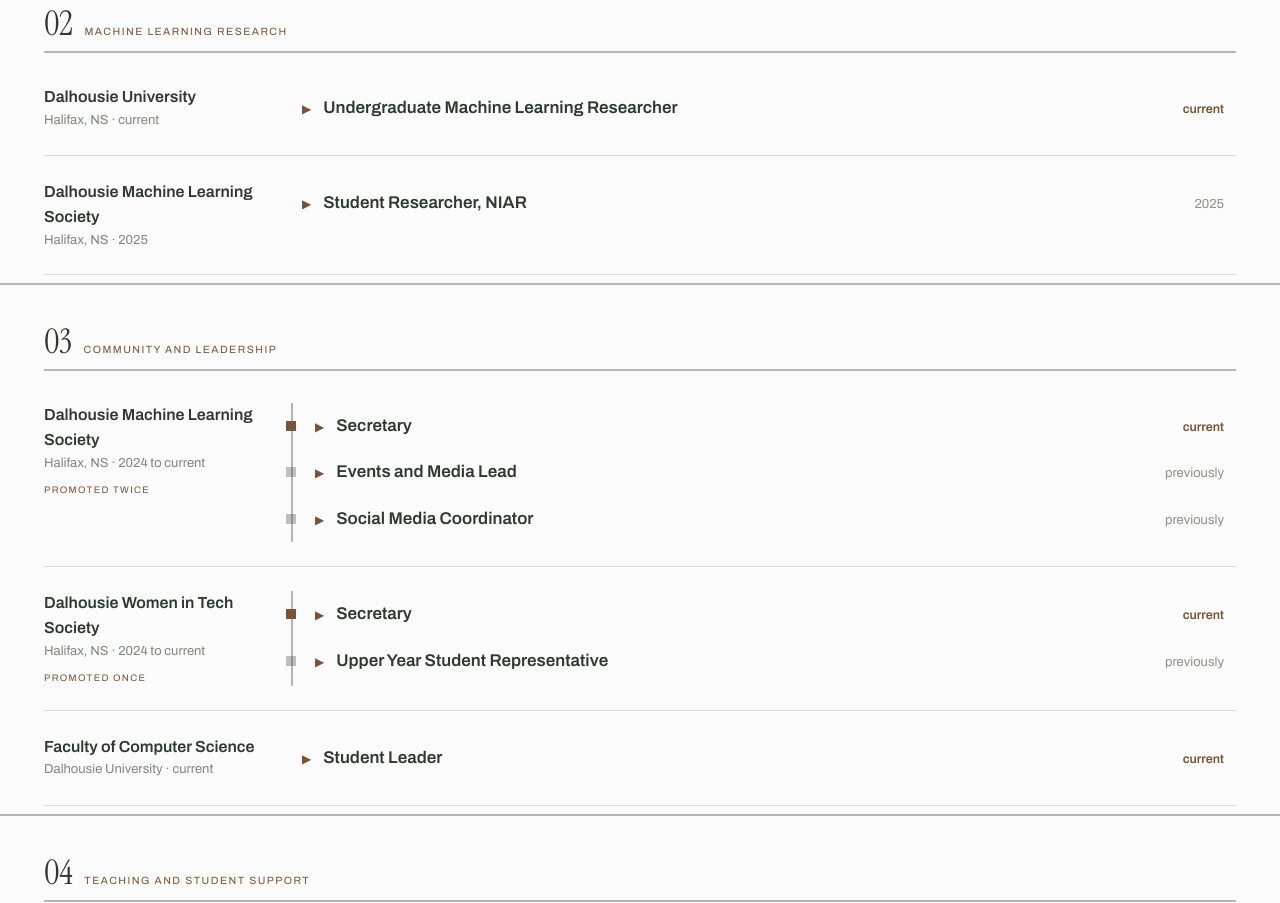
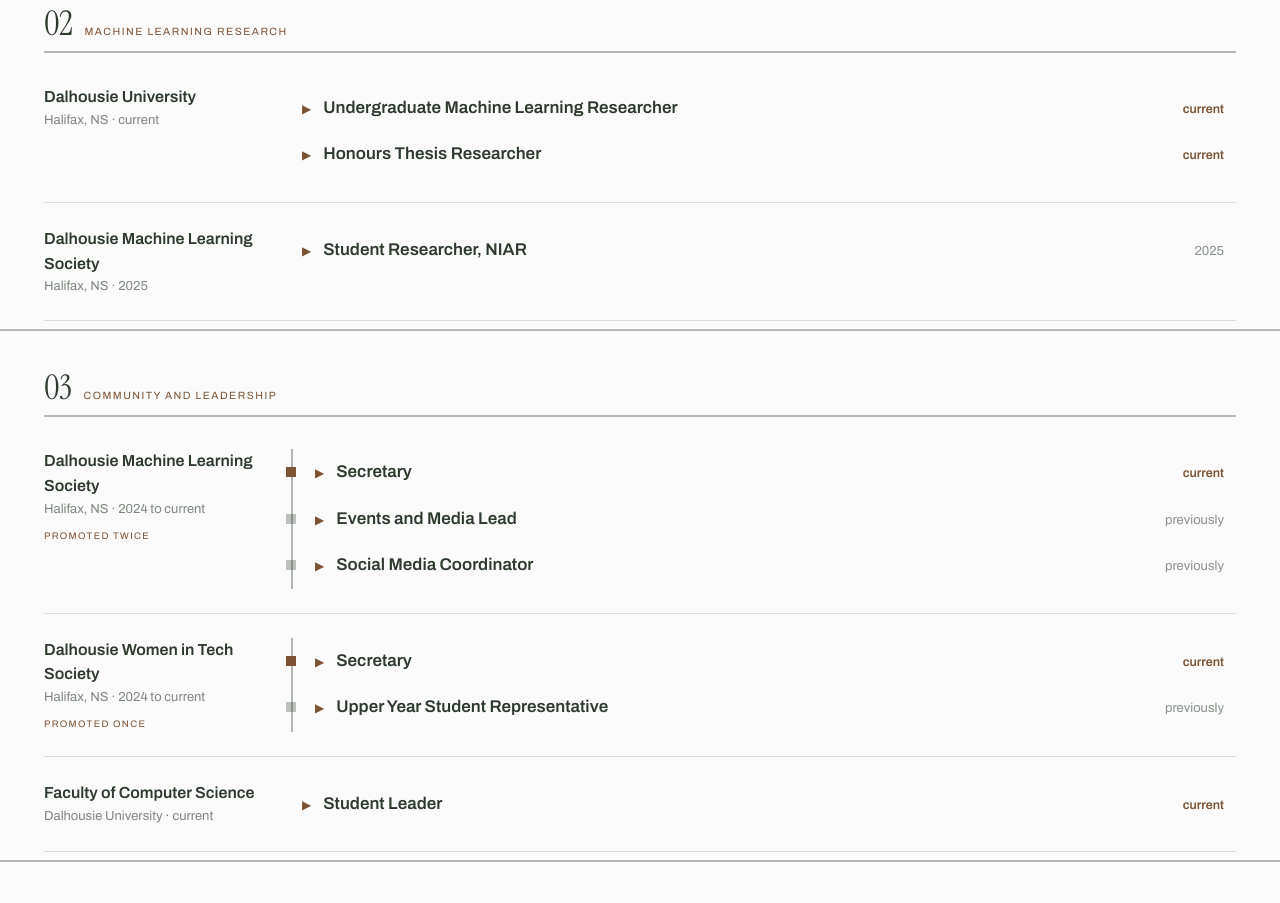
Before and after one commit to nafisahnubah/portfolio-website, a Next.js app: page /experience in a window 1280 px wide. Shown: the part 900-1803 px from the top of the page. Built offline with nearby package versions, Linux system fonts and the light colour scheme.

Commit message:
Added Honours research

```diff
--- a/app/experience/page.tsx
+++ b/app/experience/page.tsx
@@ -235,6 +235,18 @@ export default function ExperiencePage() {
             ]}
             tags={["Machine learning", "Google Earth Engine", "Image segmentation", "Python"]}
           />
+          <Role
+            title="Honours Thesis Researcher"
+            date="current"
+            current
+            desc="Honours thesis on detecting rare attack types in network intrusion detection, where some attack classes have very few examples to learn from."
+            bullets={[
+              "Studying how to improve SMOTE, a method that creates synthetic samples of rare classes, by choosing which samples to pair using a learned embedding",
+              "Proposing EG-SMOTE, which trains a contrastive encoder to pick the pairs while still building samples from the original features",
+              "Planning to compare it against SMOTE, Borderline-SMOTE and ADASYN on the UNSW-NB15 and NSL-KDD datasets",
+            ]}
+            tags={["Machine learning", "Network intrusion detection", "Contrastive learning", "Python", "PyTorch"]}
+          />
         </OrgRow>
         <OrgRow org="Dalhousie Machine Learning Society" location="Halifax, NS · 2025">
           <Role
--- a/app/page.tsx
+++ b/app/page.tsx
@@ -56,7 +56,7 @@ export default function HomePage() {
         <div className="max-w-[1400px] mx-auto grid grid-cols-2 sm:grid-cols-4">
           {[
             { n: "04", label: "Development", detail: "Quest Software Inc., ImmediaC, Computing Councils of Canada, Dalhousie Student Accessibility Centre" },
-            { n: "02", label: "Research", detail: "Glacier melt research, fMRI analysis for SCA7" },
+            { n: "02", label: "Research", detail: "Honours thesis on network intrusion detection, glacier melt research, fMRI analysis for SCA7" },
             { n: "05", label: "Community", detail: "Dalhousie Machine Learning Society, Women in Tech Society, Faculty of Computer Science" },
             { n: "04", label: "Teaching and support", detail: "SuperNOVA camps, web development labs, peer mentorship, exam invigilation" },
           ].map((s, i) => {
@@ -154,8 +154,9 @@ export default function HomePage() {
             </p>
             <p style={{ fontSize: 15.5, lineHeight: 1.65, color: "rgba(47,58,47,.78)", margin: 0 }}>
               I also do machine learning research at Dalhousie, where I&apos;m studying glacier melt patterns using
-              satellite data. Before that, I analyzed fMRI data through the Dalhousie Machine Learning Society to
-              look for biomarkers in SCA7 patients.
+              satellite data and working on my Honours thesis on detecting rare attack types in network intrusion
+              detection. Before that, I analyzed fMRI data through the Dalhousie Machine Learning Society to look for
+              biomarkers in SCA7 patients.
             </p>
             <p style={{ fontSize: 15.5, lineHeight: 1.65, color: "rgba(47,58,47,.78)", margin: "14px 0 0" }}>
               Outside my technical roles, I lead a mentorship program with the Dalhousie Women in Tech Society, host
```
